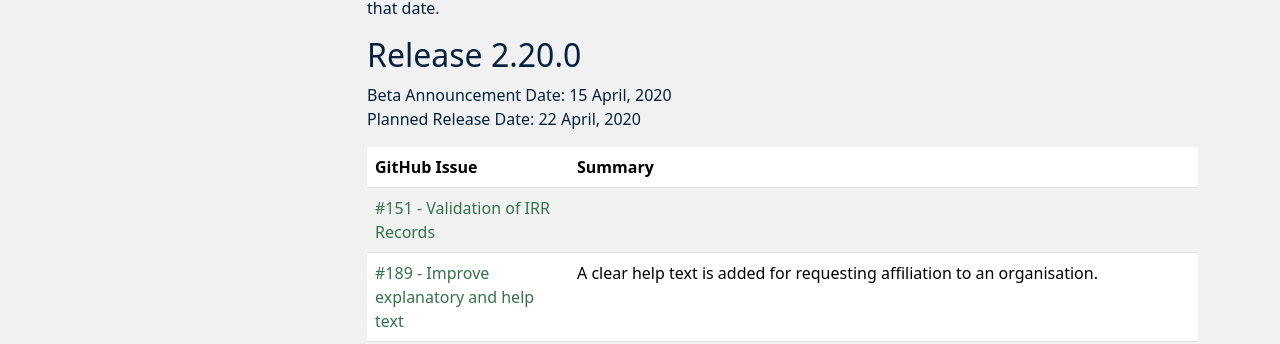
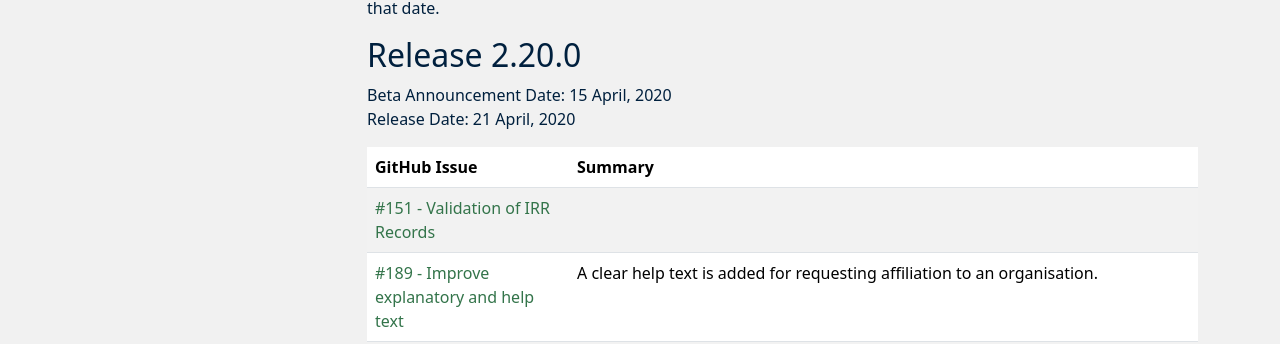
Before and after one commit to peeringdb/docs, an MkDocs documentation site: the page built from docs/release_notes/index.md, in a window 1280 px wide and 900 px high. Shown: the part 267-611 px from the top of the window. Built offline with MkDocs 1.6.1, drawn with Linux system fonts in a browser that asks for light colours; nearby versions of some CDN libraries.

Commit message:
Updated 2.20.0 release date.

```diff
--- a/docs/release_notes/index.md
+++ b/docs/release_notes/index.md
@@ -8,7 +8,7 @@ This page was started in April 2020, and will only have information about Peerin
 
 ## Release 2.20.0
 Beta Announcement Date: 15 April, 2020
-Planned Release Date: 22 April, 2020
+Release Date: 21 April, 2020
 
 | **GitHub Issue** | **Summary** |
 | ----------------- | ----------- |
```
